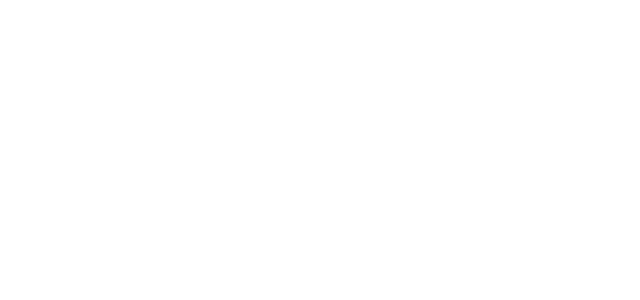
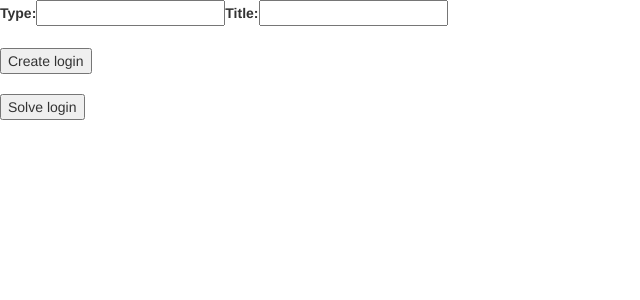
Before and after one commit to deeftah/QuizFrontEnd, an Angular app in the folder QuizFrontEnd/: page / in a window 1280 px wide. Shown: the top 300 px of the page, without its empty margins (0-640 px from the left). Built offline with nearby package versions, Linux system fonts and the light colour scheme.

Commit message:
Update html content

```diff
--- a/QuizFrontEnd/src/app/creation-quiz-survey/creation-quiz-survey.component.html
+++ b/QuizFrontEnd/src/app/creation-quiz-survey/creation-quiz-survey.component.html
@@ -2,13 +2,9 @@
     <p>Title:</p>  <input type="text" >
 </div>
 <br>
-<br>
-<br>
 <div>
     <p>Description:</p>  <input type="text" >
 </div>
-<br>
-<br>
 <br>
 
 <div >
@@ -20,8 +16,6 @@
           [bsConfig]="{ dateInputFormat: 'YYYY-MM-DD' }">
 </div>
 <br>
-<br>
-<br>
 <div >
     <p>Expiration Date: <input type="date"
           class="form-control"
@@ -30,6 +24,9 @@
           formControlName="dateYMD"
           [bsConfig]="{ dateInputFormat: 'YYYY-MM-DD' }"></p>
 </div>
-
-<div><input type="url">
+<br>
+<div><label for="homepage">link:</label>
+    <input type="url" id="homepage" name="homepage">
+    <input type="button" value ="Save">
+    <input type="button" value ="Add Quest">
 </div>
--- a/QuizFrontEnd/src/app/home-page/home-page.component.html
+++ b/QuizFrontEnd/src/app/home-page/home-page.component.html
@@ -1,3 +1,24 @@
-<div>
+<label for="Option Quest">Type:</label>
+<input list="Opt" id="Optionn Quest" name="Option Quest" />
 
-</div>
+<datalist id="Opt">
+    <option value="Quiz">
+    <option value="Survey">
+</datalist>
+
+
+<label for="Option Title">Title:</label>
+<input list="OptTitle" id="Option Title" name="Option Title" />
+
+<datalist id="OptTitle">
+    <option value="Fizica">
+    <option value="Matematica">
+        <option value="Engleza">
+        <option value="Franceza">>
+</datalist>
+<br>
+<br>
+<input type="button"  value="Create login">
+<br>
+<br>
+<input type="button"  value="Solve login">
--- a/QuizFrontEnd/src/app/quiz-addQuest/quiz-addQuest.component.html
+++ b/QuizFrontEnd/src/app/quiz-addQuest/quiz-addQuest.component.html
@@ -1 +1,21 @@
-<p>quizAddQuest works!</p>
+<label>Type(quiz):Title(Eg.:Fizica)</label>
+
+<div>
+    <p>Title:</p>  <input type="text" >
+</div>
+<br>
+<div>
+    <p>Description:</p>  <input type="text" >
+</div>
+<br>
+<div>
+    <p>Answer:</p>  <input type="text" >
+</div><br>
+<div>
+    <p>Score:</p>  <input type="text" >
+</div>
+<br><br>
+<input type="button" value="addNewQuest"><br>
+<input type="button" value="updateQuest"><br>
+<input type="button" value="saveQuest"><br>
+<input type="button" value="deleteQuest">
```
